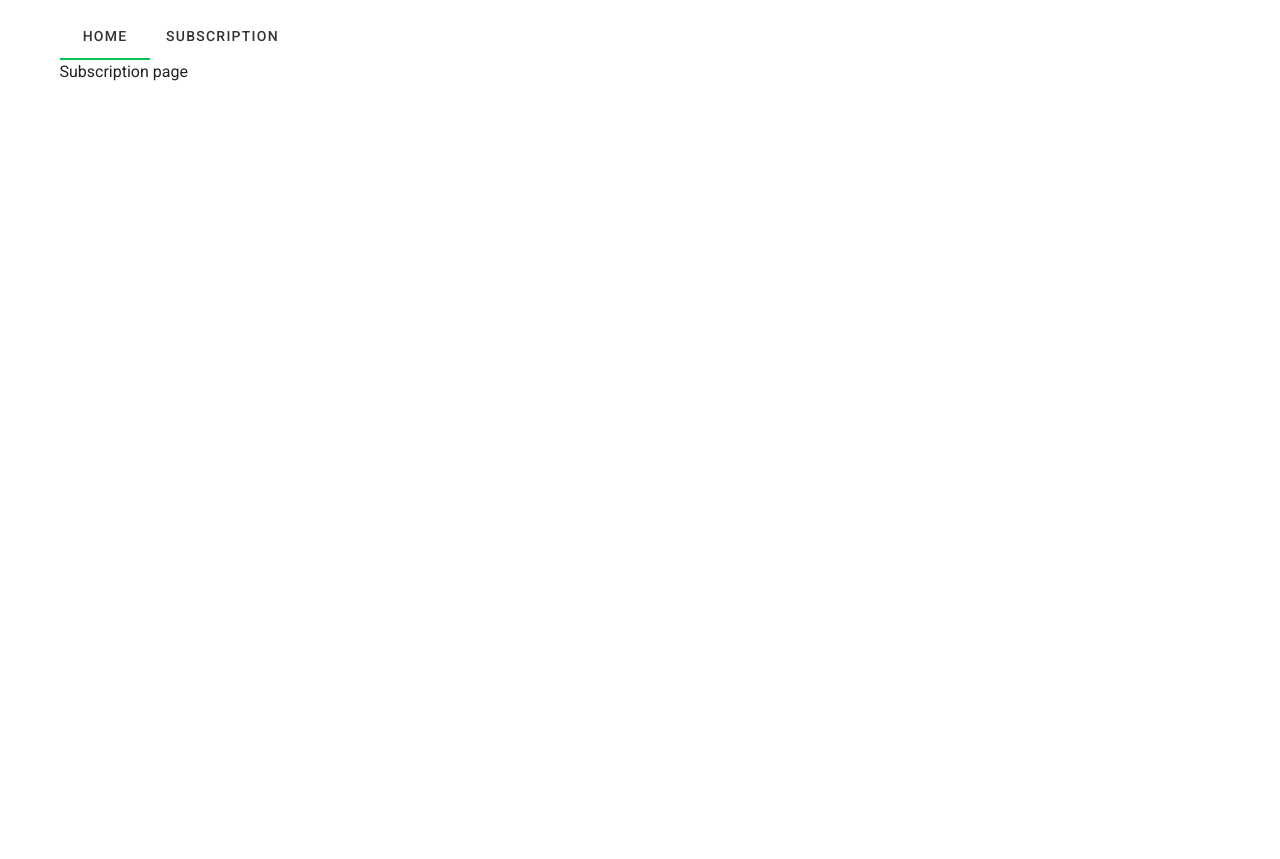
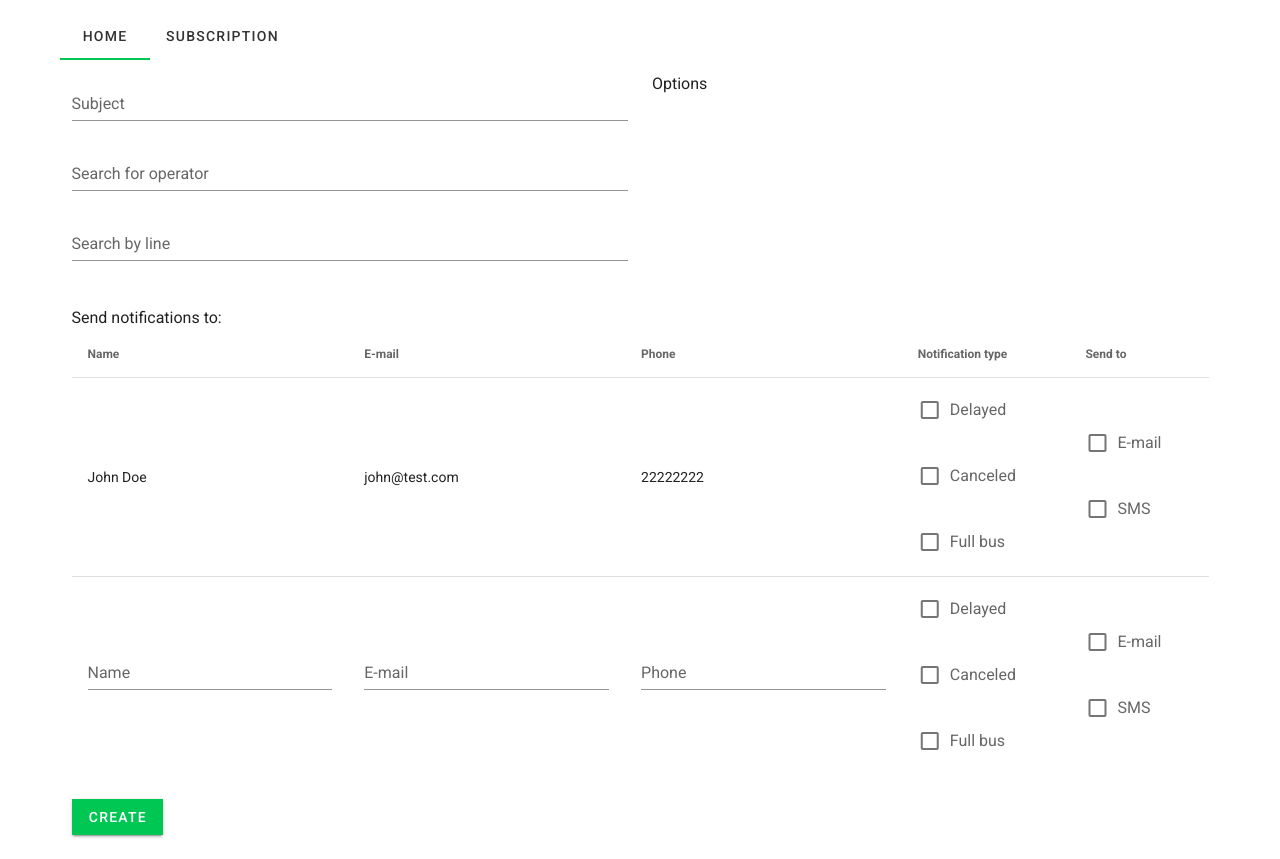
Before and after one commit to fucadzi/ux-mockup, a Vue app: page /#/subcsription in a window 1280 px wide. Before the commit the page ends 800 px from the top, so only its background shows below. Built offline with nearby package versions, Linux system fonts and the light colour scheme.

Commit message:
Message subscription initial layout

```diff
--- a/src/views/Subscription.vue
+++ b/src/views/Subscription.vue
@@ -1,7 +1,96 @@
 <template>
-<div class="home">
-    Subscription page
-</div>
+    <v-container>
+        <v-row>
+            <v-col>
+                <v-text-field
+                    color="grey"
+                    label="Subject"
+                ></v-text-field>
+                <v-text-field
+                    color="grey"
+                    label="Search for operator"
+                ></v-text-field>
+                <v-text-field
+                    color="grey"
+                    label="Search by line"
+                ></v-text-field>
+            </v-col>
+            <v-col>
+                Options
+            </v-col>
+        </v-row>
+        <v-row>
+            <v-col>
+                <div>Send notifications to:</div>
+                <v-simple-table>
+                <!-- <template v-slot:default> -->
+                    <thead>
+                    <tr>
+                        <th>Name</th>
+                        <th>E-mail</th>
+                        <th>Phone</th>
+                        <th>Notification type</th>
+                        <th>Send to</th>
+                    </tr>
+                    </thead>
+                    <tbody>
+                    <tr class="text-left">
+                        <td>John Doe</td>
+                        <td>john@test.com</td>
+                        <td>22222222</td>
+                        <td>
+                            <v-checkbox color="#00c654" label="Delayed"></v-checkbox>
+                            <v-checkbox color="#00c654" label="Canceled"></v-checkbox>
+                            <v-checkbox color="#00c654" label="Full bus"></v-checkbox>
+                        </td>
+                        <td>
+                            <v-checkbox color="#00c654" label="E-mail"></v-checkbox>
+                            <v-checkbox color="#00c654" label="SMS"></v-checkbox>
+                        </td>
+                    </tr>
+                        <tr class="text-left">
+                            <td>
+                                <v-text-field
+                                    color="grey"
+                                    label="Name"
+                                    required
+                                ></v-text-field>
+                            </td>
+                            <td>
+                                <v-text-field
+                                    color="grey"
+                                    label="E-mail"
+                                    required
+                                ></v-text-field>
+                            </td>
+                            <td>
+                                <v-text-field
+                                    color="grey"
+                                    label="Phone"
+                                    required
+                                ></v-text-field>
+                            </td>
+                            <td>
+                                <v-checkbox color="#00c654" label="Delayed"></v-checkbox>
+                                <v-checkbox color="#00c654" label="Canceled"></v-checkbox>
+                                <v-checkbox color="#00c654" label="Full bus"></v-checkbox>
+                            </td>
+                            <td>
+                                <v-checkbox color="#00c654" label="E-mail"></v-checkbox>
+                                <v-checkbox color="#00c654" label="SMS"></v-checkbox>
+                            </td>
+                        </tr>
+                    </tbody>
+                <!-- </template> -->
+                </v-simple-table>
+            </v-col>
+        </v-row>
+        <v-row>
+            <v-col>
+                <v-btn right="true" color="#00c654" class="white--text" tile="true">Create</v-btn>
+            </v-col>
+        </v-row>
+    </v-container>
 </template>
 
 <script>
```
